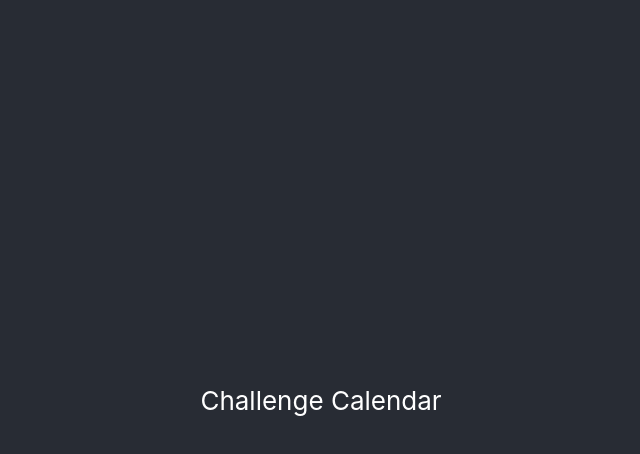
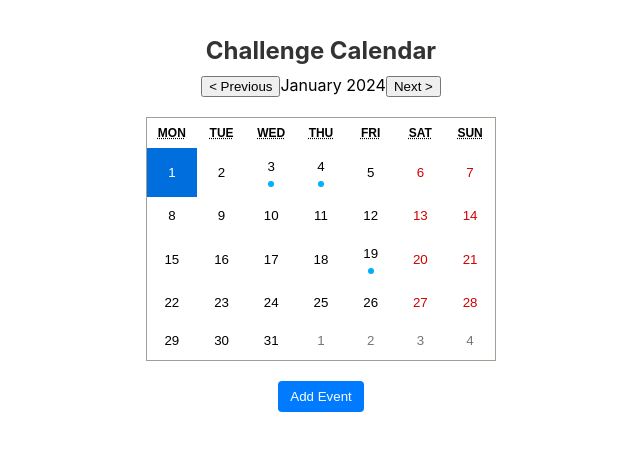
Before and after one commit to sawtoothridge13/calendar, a React (Create React App) app: page / in a window 1280 px wide. Shown: the top 454 px of the page, without its empty margins (319-959 px from the left). Built offline with nearby package versions, Linux system fonts and the light colour scheme.

Commit message:
Add previous and next month buttons

```diff
--- a/package.json
+++ b/package.json
@@ -7,6 +7,7 @@
     "@testing-library/react": "^13.4.0",
     "@testing-library/user-event": "^13.5.0",
     "react": "^18.3.1",
+    "react-calendar": "^5.1.0",
     "react-dom": "^18.3.1",
     "react-scripts": "5.0.1",
     "web-vitals": "^2.1.4"
--- a/src/App.js
+++ b/src/App.js
@@ -1,9 +1,10 @@
 import './App.css';
+import ChallengeCalendar from './components/ChallengeCalendar/ChallengeCalendar.jsx';
 
 function App() {
   return (
     <div className="App">
-      <header className="App-header">Challenge Calendar</header>
+      <ChallengeCalendar />
     </div>
   );
 }
--- /dev/null
+++ b/src/components/ChallengeCalendar/ChallengeCalendar.css
@@ -0,0 +1,45 @@
+.calendar-container {
+  display: flex;
+  flex-direction: column;
+  align-items: center;
+  margin-top: 20px;
+}
+.react-calendar {
+  max-width: 400px;
+  margin-top: 20px;
+}
+h1 {
+  color: #333;
+  font-size: 24px;
+  margin-bottom: 10px;
+}
+.event-pointer {
+  width: 5px;
+  height: 5px;
+  background-color: Jorangered;
+  border-radius: 50%;
+}
+.form-toggle {
+  margin-top: 20px;
+}
+.form-toggle button {
+  padding: 8px 12px;
+  background-color: #007bff;
+  color: #fff;
+  border: none;
+  border-radius: 4px;
+  cursor: pointer;
+}
+.form-toggle button:hover {
+  background-color: #0056b3;
+}
+
+.event-dot {
+  display: block;
+  width: 6px;
+  height: 6px;
+  background-color: #00aeff;
+  border-radius: 50%;
+  margin: 0 auto;
+  margin-top: 5px;
+}
--- a/src/components/MyCalendar/MyCalendar.js
+++ b/src/components/ChallengeCalendar/ChallengeCalendar.jsx
@@ -1,13 +1,14 @@
 import 'react-calendar/dist/Calendar.css';
-import './MyCalendar.css';
+import './ChallengeCalendar.css';
 import React, { useEffect, useState } from 'react';
 import Calendar from 'react-calendar';
-import EventListComponent from '../EventList/EventListComponent';
+// import EventListComponent from '../EventList/EventListComponent';
 import FormComponent from '../FormComponent/FormComponent';
 import sportData from './sportData.json.json'; // Adjust the path to your actual file location
 
-const MyCalendar = () => {
-  const [selectedDate, setSelectedDate] = useState(new Date(2024, 0, 1)); // Set initial date to January 1, 2024
+const ChallengeCalendar = () => {
+  const [currentDate, setCurrentDate] = useState(new Date(2024, 0, 1)); // Set initial date to January 2024
+  const [selectedDate, setSelectedDate] = useState(new Date(2024, 0, 1)); // Set initial selected date
   const [events, setEvents] = useState([]);
   const [showForm, setShowForm] = useState(false);
 
@@ -69,20 +70,38 @@ const MyCalendar = () => {
     (event) => event.date.toDateString() === selectedDate.toDateString(),
   );
 
+  const handleMonthChange = (direction) => {
+    const newDate = new Date(
+      currentDate.getFullYear(),
+      currentDate.getMonth() + direction,
+      1,
+    );
+    setCurrentDate(newDate);
+  };
+
+  const monthName = currentDate.toLocaleString('default', { month: 'long' });
+
   return (
     <div className="calendar-container">
-      <h1>My Calendar</h1>
+      <h1>Challenge Calendar</h1>
+      <div className="calendar-header">
+        <button onClick={() => handleMonthChange(-1)}>&lt; Previous</button>
+        <span className="month-name">
+          {monthName} {currentDate.getFullYear()}
+        </span>
+        <button onClick={() => handleMonthChange(1)}>Next &gt;</button>
+      </div>
       <Calendar
         className="react-calendar"
         onChange={handleDateChange}
         value={selectedDate}
-        minDate={new Date(2024, 0, 1)} // January 1, 2024
-        maxDate={new Date(2024, 0, 31)} // January 31, 2024
+        minDate={new Date(2024, 0, 1)} // Adjust if necessary
+        maxDate={new Date(2024, 11, 31)} // Adjust if necessary
+        activeStartDate={currentDate} // Use the currentDate for the active month
         tileContent={({ date }) =>
           isDateWithEvent(date) ? <span className="event-dot"></span> : null
         }
-        // Optional: Hide navigation buttons to prevent changing months
-        showNavigation={false}
+        showNavigation={false} // Disable default navigation
       />
       <div className="form-toggle">
         <button onClick={toggleForm}>
@@ -90,9 +109,9 @@ const MyCalendar = () => {
         </button>
       </div>
       {showForm && <FormComponent handleAddEvent={handleAddEvent} />}
-      <EventListComponent events={filteredEvents} />
+      {/* <EventListComponent events={filteredEvents} /> */}
     </div>
   );
 };
 
-export default MyCalendar;
+export default ChallengeCalendar;
```
Also changed, not shown: src/components/ChallengeCalendar/sportData.json.json (renamed from src/components/MyCalendar/sportData.json.json), src/components/EventList/EventList.js (deleted), src/components/EventList/EventList.jsx (added), src/components/FormComponent/FormComponent.js (deleted), src/components/FormComponent/FormComponent.jsx (added), src/components/MyCalendar/MyCalendar.css (deleted), src/components/NavBar/NavBar.js (deleted), src/components/NavBar/NavBar.jsx (added), 1 other file (tests, documents, lock files or other folders).
